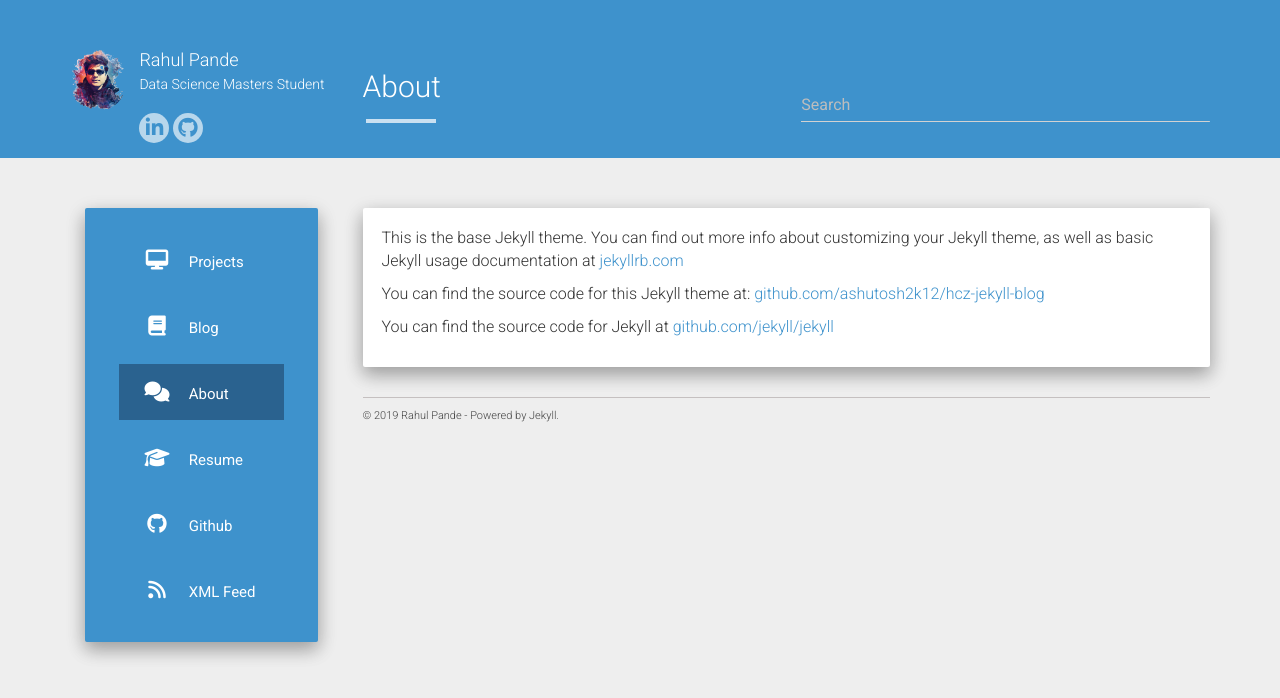
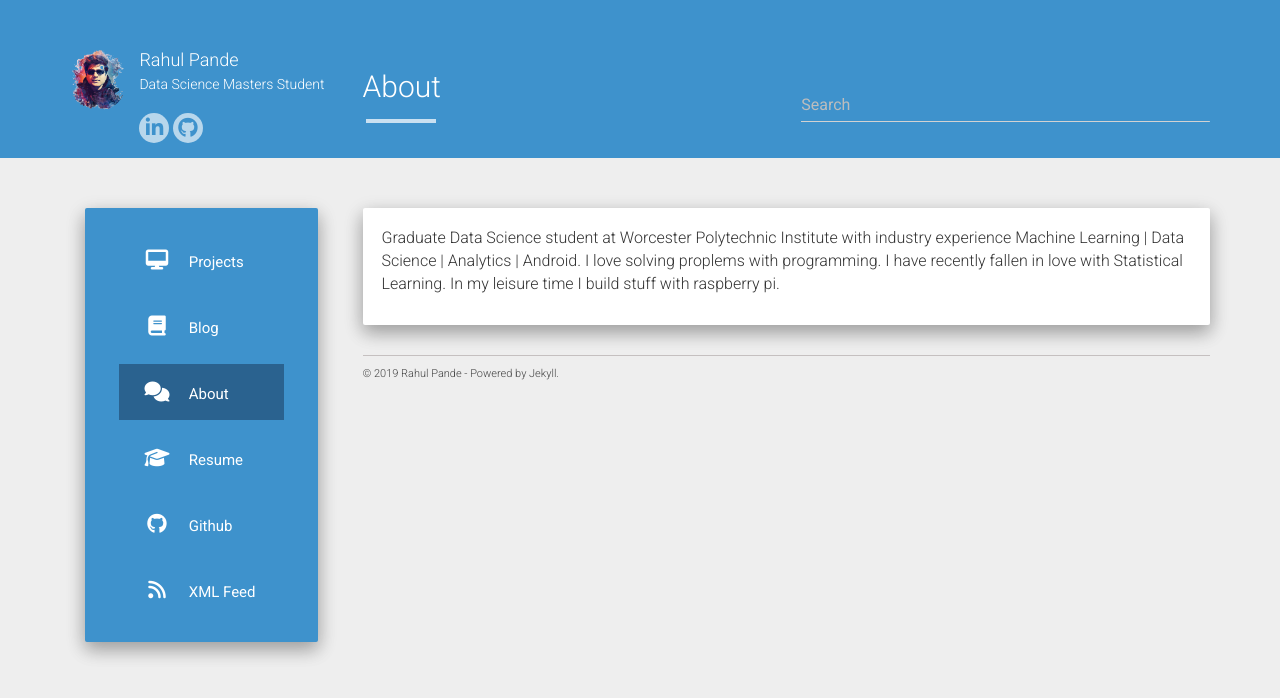
Before and after one commit to rahul-pande/rahul-pande.github.io, a Jekyll site: the page built from about.md, in a window 1280 px wide. Shown: the top 698 px of the page. Built offline with Jekyll 4.4.1, drawn with Linux system fonts in a browser that asks for light colours; nearby versions of some CDN libraries.

Commit message:
changed the description

```diff
--- a/about.md
+++ b/about.md
@@ -4,8 +4,5 @@ title: About
 permalink: /about/
 ---
 
-This is the base Jekyll theme. You can find out more info about customizing your Jekyll theme, as well as basic Jekyll usage documentation at [jekyllrb.com](http://jekyllrb.com/)
-
-You can find the source code for this Jekyll theme at: [github.com/ashutosh2k12/hcz-jekyll-blog](https://github.com/ashutosh2k12/hcz-jekyll-blog)
-
-You can find the source code for Jekyll at [github.com/jekyll/jekyll](https://github.com/jekyll/jekyll)
+Graduate Data Science student at Worcester Polytechnic Institute with industry experience
+Machine Learning | Data Science | Analytics | Android. I love solving proplems with programming. I have recently fallen in love with Statistical Learning. In my leisure time I build stuff with raspberry pi.
```
